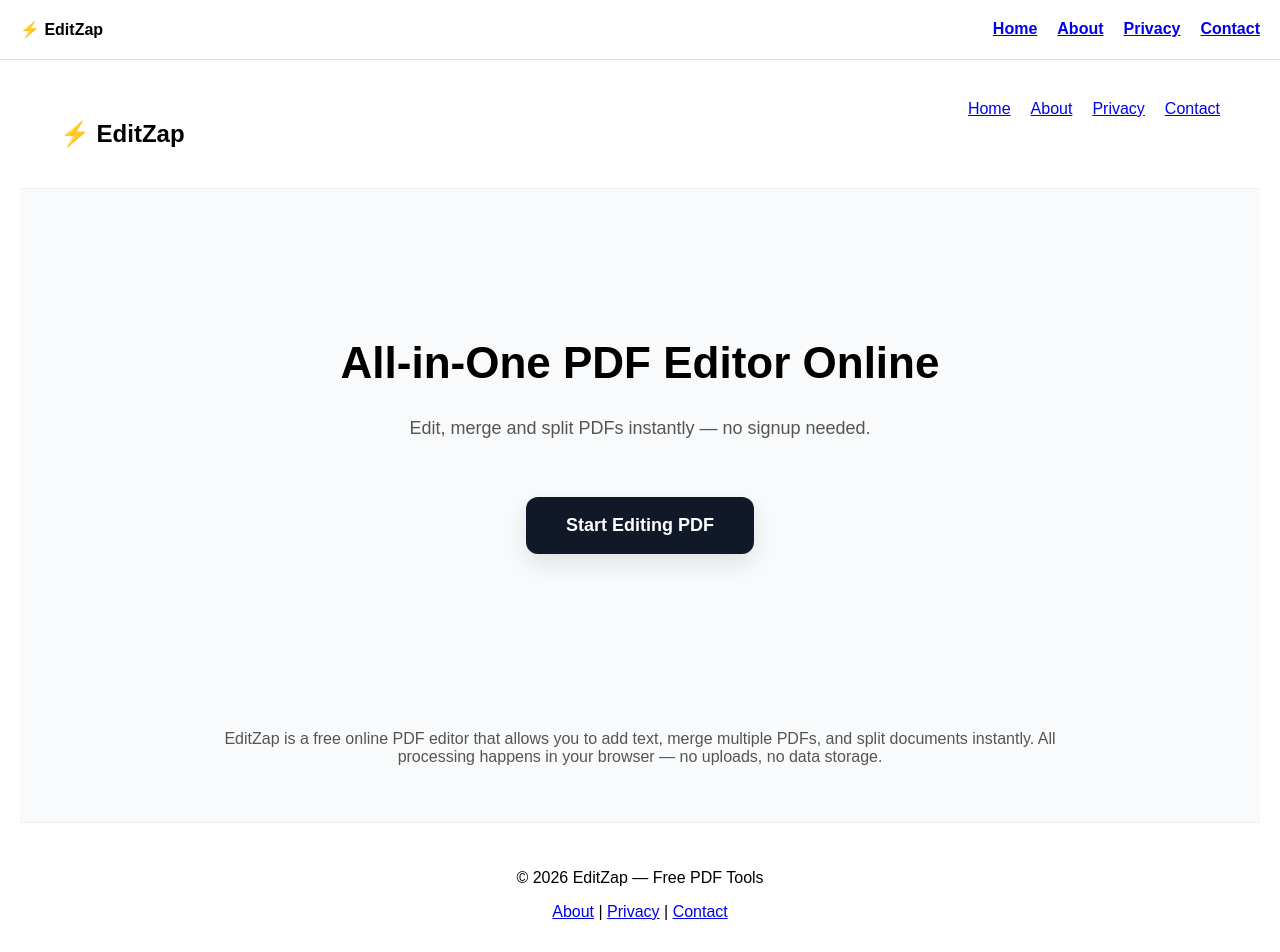
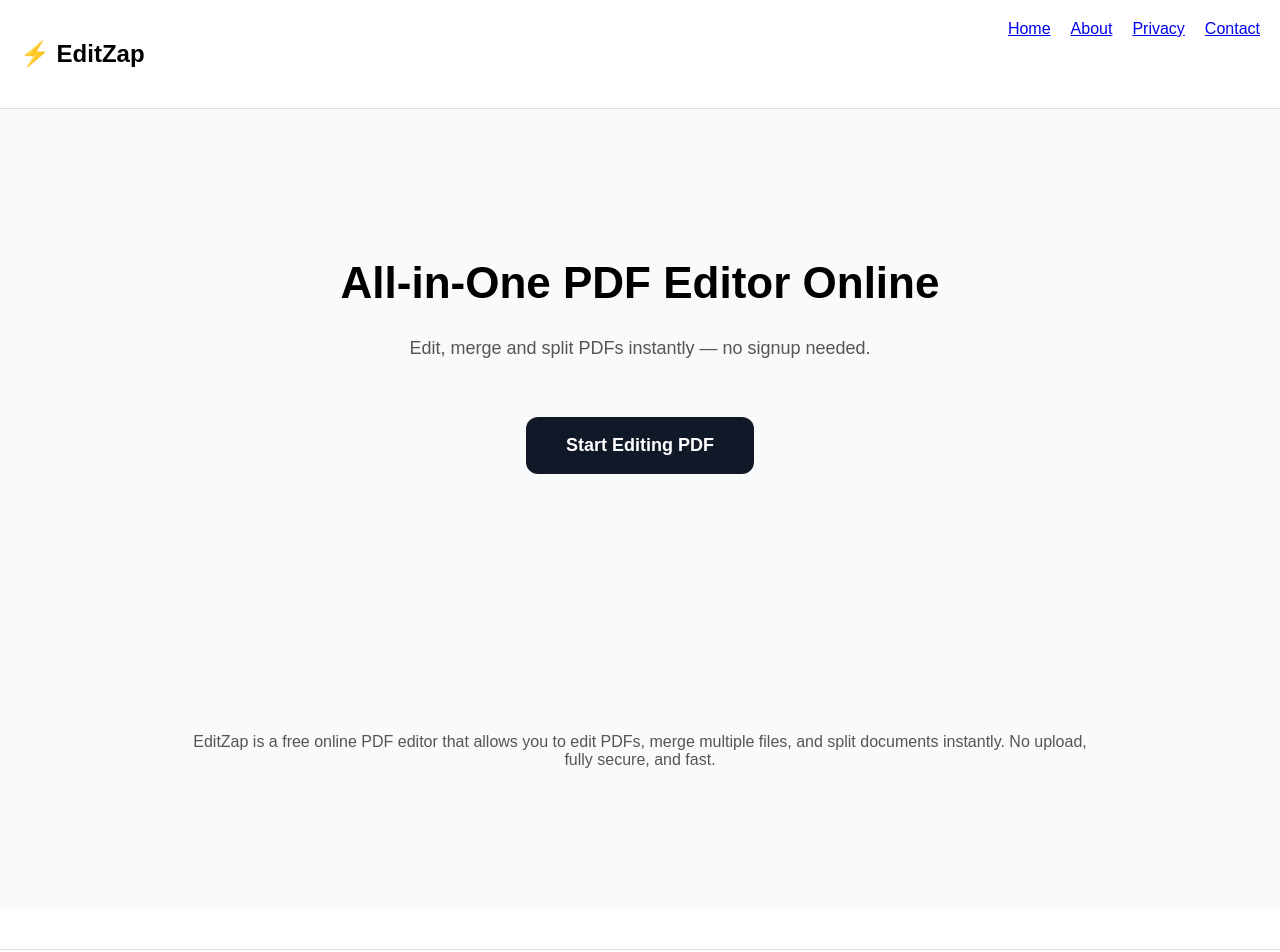
Before and after one commit to editzap/editzap, a Next.js app: page / in a window 1280 px wide. Shown: the top 952 px of the page. Built offline with nearby package versions, Linux system fonts and the light colour scheme.

Commit message:
final working version

```diff
--- a/app/layout.tsx
+++ b/app/layout.tsx
@@ -1,8 +1,6 @@
-import Script from "next/script";
-
 export const metadata = {
   title: "EditZap - Free PDF Editor",
-  description: "Edit, merge and split PDFs online for free.",
+  description: "Edit PDF online for free. Add text, merge, split instantly.",
 };
 
 export default function RootLayout({
@@ -13,21 +11,23 @@ export default function RootLayout({
   return (
     <html lang="en">
       <head>
+
+        {/* GOOGLE VERIFICATION */}
         <meta
           name="google-site-verification"
           content="VlskugI9oL7iR415GO-_cqk_HqfxZSzu4BklP4eWymY"
         />
+
+        {/* ✅ ADSENSE CODE (VERY IMPORTANT) */}
+        <script
+          async
+          src="https://pagead2.googlesyndication.com/pagead/js/adsbygoogle.js?client=ca-pub-4445312802335744"
+          crossOrigin="anonymous"
+        ></script>
+
       </head>
 
       <body style={{ margin: 0, fontFamily: "Arial" }}>
-
-        {/* ADSENSE */}
-        <Script
-          async
-          strategy="afterInteractive"
-          src="https://pagead2.googlesyndication.com/pagead/js/adsbygoogle.js?client=ca-pub-4445312802335744"
-          crossOrigin="anonymous"
-        />
 
         {/* NAVBAR */}
         <div
@@ -36,10 +36,9 @@ export default function RootLayout({
             justifyContent: "space-between",
             padding: 20,
             borderBottom: "1px solid #ddd",
-            fontWeight: "bold",
           }}
         >
-          <div>⚡ EditZap</div>
+          <h2>⚡ EditZap</h2>
 
           <div style={{ display: "flex", gap: 20 }}>
             <a href="/">Home</a>
@@ -49,7 +48,8 @@ export default function RootLayout({
           </div>
         </div>
 
-        <div style={{ padding: 20 }}>{children}</div>
+        {/* MAIN CONTENT */}
+        {children}
 
         {/* FOOTER */}
         <div
@@ -58,11 +58,11 @@ export default function RootLayout({
             padding: 20,
             textAlign: "center",
             borderTop: "1px solid #ddd",
-            fontSize: 14,
           }}
         >
           © 2026 EditZap — Free PDF Tools
         </div>
+
       </body>
     </html>
   );
--- a/app/page.tsx
+++ b/app/page.tsx
@@ -14,27 +14,7 @@ export default function Home() {
         fontFamily: "Arial",
       }}
     >
-      {/* NAVBAR (ONLY ONE) */}
-      <div
-        style={{
-          display: "flex",
-          justifyContent: "space-between",
-          padding: "20px 40px",
-          background: "#fff",
-          borderBottom: "1px solid #eee",
-        }}
-      >
-        <h2 style={{ fontWeight: "bold" }}>⚡ EditZap</h2>
-
-        <div style={{ display: "flex", gap: 20 }}>
-          <Link href="/">Home</Link>
-          <Link href="/about">About</Link>
-          <Link href="/privacy">Privacy</Link>
-          <Link href="/contact">Contact</Link>
-        </div>
-      </div>
-
-      {/* HERO (ONLY CTA) */}
+      {/* HERO ONLY */}
       <div
         style={{
           textAlign: "center",
@@ -61,7 +41,6 @@ export default function Home() {
               borderRadius: 12,
               cursor: "pointer",
               fontWeight: "bold",
-              boxShadow: "0 10px 25px rgba(0,0,0,0.1)",
             }}
           >
             Start Editing PDF
@@ -69,7 +48,7 @@ export default function Home() {
         </Link>
       </div>
 
-      {/* SEO / INFO */}
+      {/* SEO TEXT */}
       <div
         style={{
           maxWidth: 900,
@@ -80,28 +59,10 @@ export default function Home() {
         }}
       >
         <p>
-          EditZap is a free online PDF editor that allows you to add text,
-          merge multiple PDFs, and split documents instantly. All processing
-          happens in your browser — no uploads, no data storage.
+          EditZap is a free online PDF editor that allows you to edit PDFs,
+          merge multiple files, and split documents instantly. No upload,
+          fully secure, and fast.
         </p>
-      </div>
-
-      {/* FOOTER (ONLY ONE) */}
-      <div
-        style={{
-          textAlign: "center",
-          padding: 30,
-          borderTop: "1px solid #eee",
-          background: "#fff",
-        }}
-      >
-        <p>© 2026 EditZap — Free PDF Tools</p>
-
-        <div style={{ marginTop: 10 }}>
-          <Link href="/about">About</Link> |{" "}
-          <Link href="/privacy">Privacy</Link> |{" "}
-          <Link href="/contact">Contact</Link>
-        </div>
       </div>
     </div>
   );
```
